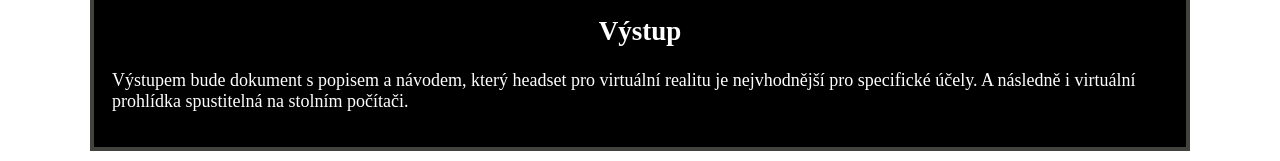
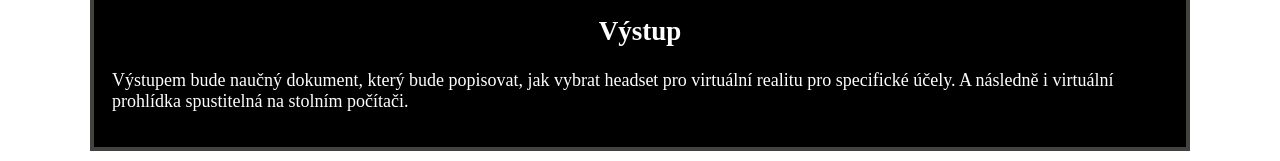
Before and after one commit to Matthew-npp/Znackovaci-jazyky-HTML-css, a plain HTML site: page index.html in a window 1280 px wide. Shown: the part 2355-2516 px from the top of the page. Drawn offline with nearby package versions, Linux system fonts and the light colour scheme.

Commit message:
Update index.html

```diff
--- a/index.html
+++ b/index.html
@@ -80,7 +80,7 @@
 
       <article id="vystup">
         <h2>Výstup</h2>
-        <p>Výstupem bude dokument s popisem a návodem, který headset pro virtuální realitu je nejvhodnější pro specifické účely. A následně i virtuální prohlídka spustitelná na stolním počítači.</p>
+        <p>Výstupem bude naučný dokument, který bude popisovat, jak vybrat headset pro virtuální realitu pro specifické účely. A následně i virtuální prohlídka spustitelná na stolním počítači.</p>
       </article>
 
     </main>
```
